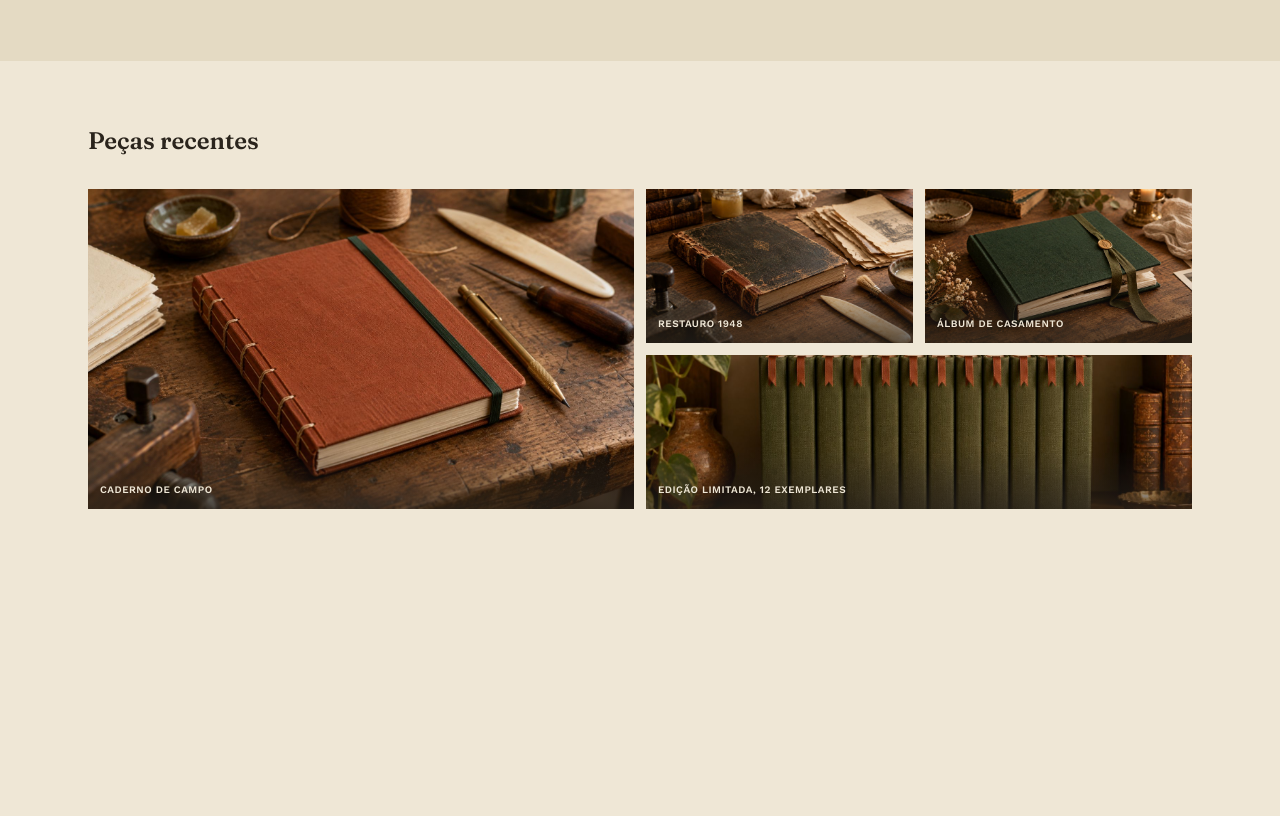
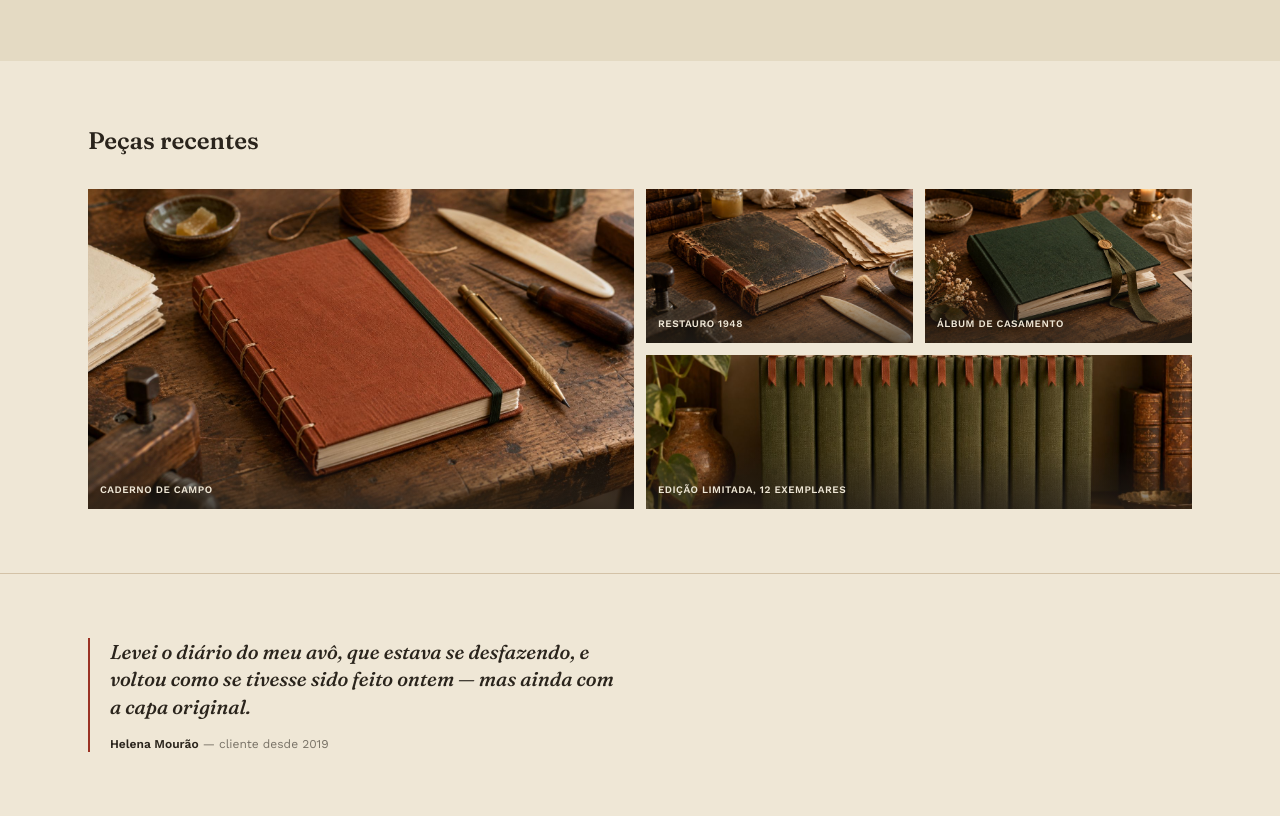
Before and after one commit to enzopereira1701/atv3-front-tailwind, a plain HTML site: page index.html in a window 1280 px wide. Shown: the part 864-1680 px from the top of the page. Before the commit the page ends 1437 px from the top, so only its background shows below. Drawn offline with nearby package versions, Linux system fonts and the light colour scheme.

Commit message:
feat: adicionando seção de depoimentos

```diff
--- a/index.html
+++ b/index.html
@@ -150,6 +150,20 @@
         </div>
     </section>
 
+    <section id="depoimentos" class="border-t border-dourado/40 py-16">
+        <div class="mx-auto max-w-6xl px-6">
+            <blockquote class="border-l-2 border-vermelho pl-5">
+            <p class="max-w-lg font-titulo text-xl font-medium italic leading-snug">
+                Levei o diário do meu avô, que estava se desfazendo, e voltou como se
+                tivesse sido feito ontem — mas ainda com a capa original.
+            </p>
+            <footer class="mt-4 text-xs text-preto/60">
+                <strong class="font-semibold text-preto">Helena Mourão</strong> — cliente desde 2019
+            </footer>
+            </blockquote>
+        </div>
+    </section>
+
   </main>
 
 
```
